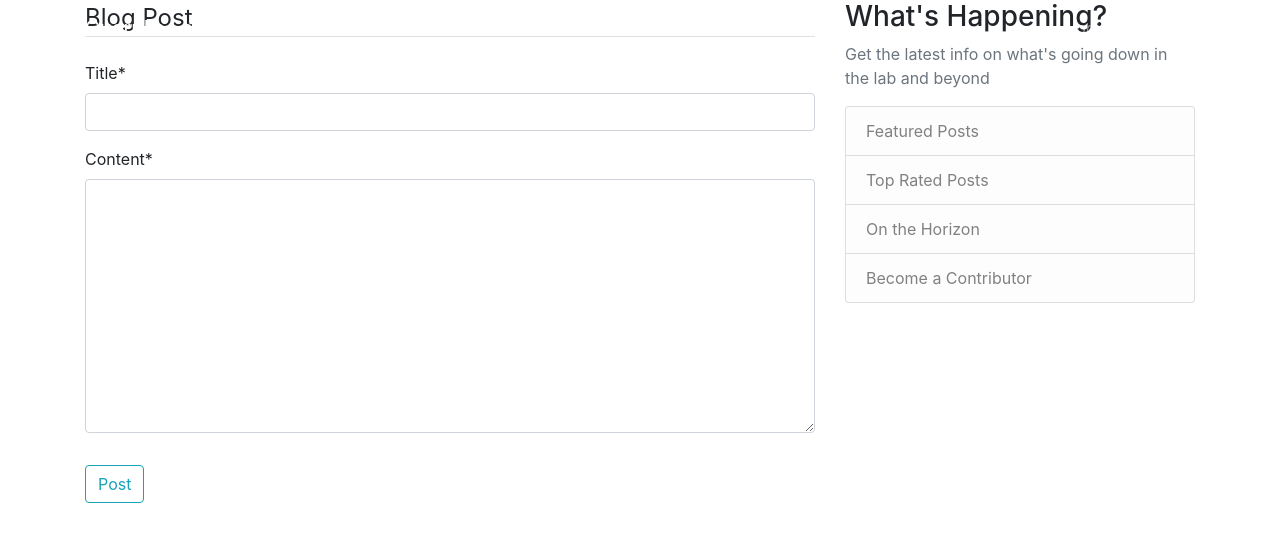
After one commit to vsredshift/guerrilla_lab, a Django app: page /post/new in a window 1280 px wide. The commit adds this page. Shown: the top 542 px of the page. Run offline with Django 3.2, Linux system fonts and the light colour scheme; some libraries are stand-ins or nearby versions.

Commit message:
Add post detail class view. Add new post and redirect.

```diff
--- a/blog/models.py
+++ b/blog/models.py
@@ -1,6 +1,7 @@
 from django.db import models
 from django.utils import timezone
 from django.contrib.auth.models import User
+from django.urls import reverse
 
 
 class Post(models.Model):
@@ -14,3 +15,7 @@ class Post(models.Model):
 
     def __str__(self):
         return self.title
+
+    def get_absolute_url(self):
+        # redirects back to post detail page after submitting new post
+        return reverse("post-detail", kwargs={"pk": self.pk})
--- a/blog/templates/blog/home.html
+++ b/blog/templates/blog/home.html
@@ -14,7 +14,11 @@
             >
             <!-- format date with |date ""  [check docs]-->
         </div>
-        <h2><a class="article-title" href="#">{{ post.title }}</a></h2>
+        <h2>
+            <a class="article-title" href="{% url 'post-detail' post.id %}"
+                >{{ post.title }}</a
+            >
+        </h2>
         <p class="article-content">{{ post.content }}</p>
     </div>
 </article>
--- /dev/null
+++ b/blog/templates/blog/post_form.html
@@ -0,0 +1,16 @@
+{% extends 'blog/base.html' %} {% load crispy_forms_tags %} {% block content %}
+<div class="content-secton">
+    <form method="POST">
+        {% csrf_token %}
+        <!-- Required -->
+        <fieldset class="form-group">
+            <legend class="border-bottom mb-4">Blog Post</legend>
+            <!-- {{ form.as_p }} before we added crispy-forms -->
+            {{ form|crispy }}
+        </fieldset>
+        <div class="form-group">
+            <button class="btn btn-outline-info" type="submit">Post</button>
+        </div>
+    </form>
+</div>
+{% endblock content %}
--- a/blog/urls.py
+++ b/blog/urls.py
@@ -1,7 +1,17 @@
 from django.urls import path
+from .views import PostListView, PostDetailView, PostCreateView
 from . import views
 
 urlpatterns = [
-    path('', views.home, name='blog-home'),
+    # Function View
+    # path('', views.home, name='blog-home'),
+
+    # Class View. Needs template <app>/<model>_<viewtype>.html
+    path('', PostListView.as_view(), name='blog-home'),
+    # Route to specific post using integer:primary key (convention)
+    path('post/<int:pk>', PostDetailView.as_view(), name='post-detail'),
+    # Create a new post [template <model>_<form>]
+    path('post/new', PostCreateView.as_view(), name='post-create'),
+
     path('about/', views.about, name='blog-about'),
 ]
--- a/blog/views.py
+++ b/blog/views.py
@@ -1,5 +1,6 @@
 from django.shortcuts import render
 # from django.http import HttpResponse   # not needed with render
+from django.views.generic import ListView, DetailView, CreateView
 from .models import Post
 
 """
@@ -20,7 +21,7 @@ posts = [
 ]
 """
 
-
+""" Function View """
 def home(request):
     # return HttpResponse('<h1>Blog Home</h1>')  # without templates for demonstration
     context = {
@@ -31,5 +32,28 @@ def home(request):
     return render(request, 'blog/home.html', context)
 
 
+""" Class View """
+class PostListView(ListView):
+    model = Post
+    # Create template to handle class view
+    template_name = 'blog/home.html'    # <app>/<model>_<viewtype>.html
+    context_object_name = 'posts'       # set name to use in template instead of default "object_list"
+    ordering = ['-date_posted']         # Show newest posts first
+
+
+class PostDetailView(DetailView):
+    # following convention in template we only need one line of code!!
+    model = Post
+
+class PostCreateView(CreateView):
+    model = Post
+    fields = ['title', 'content']
+
+    # Override form valid method and set author to current user
+    def form_valid(self, form):
+        form.instance.author = self.request.user
+        return super().form_valid(form)
+
+
 def about(request):
     return render(request, 'blog/about.html', {'title': 'About'})
```
Also changed, not shown: blog/templates/blog/post_detail.html (added, +32 -0 lines), db.sqlite3.
